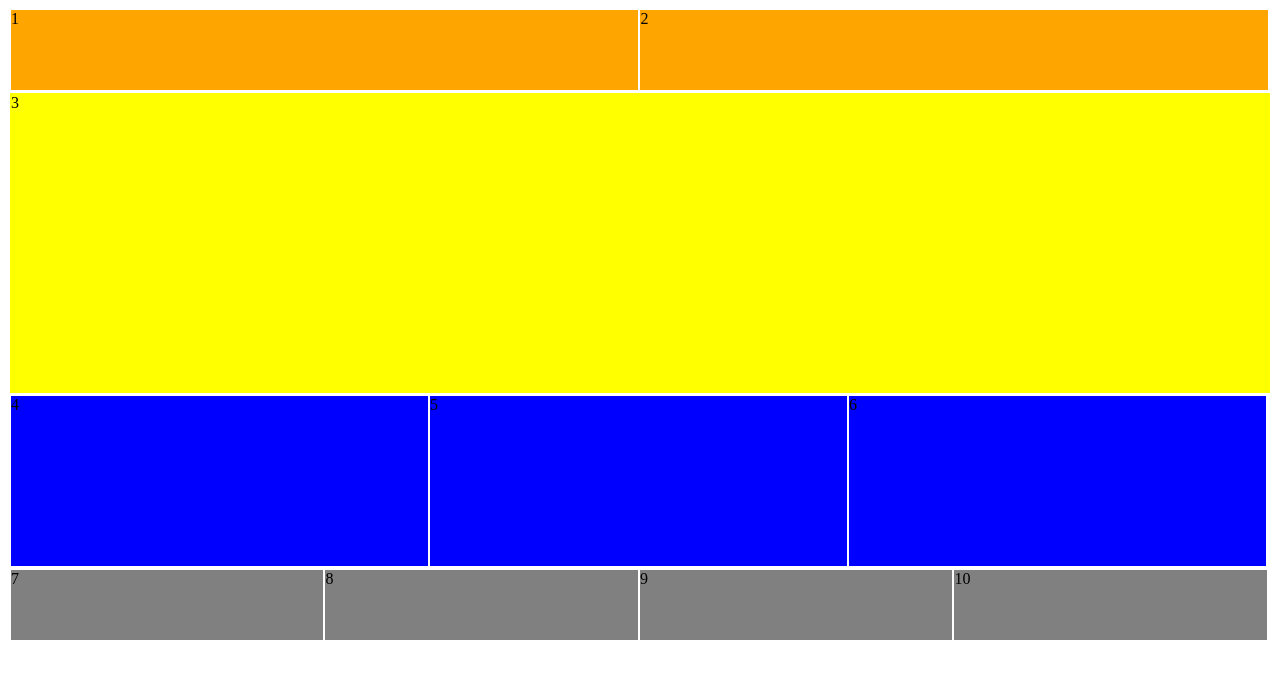
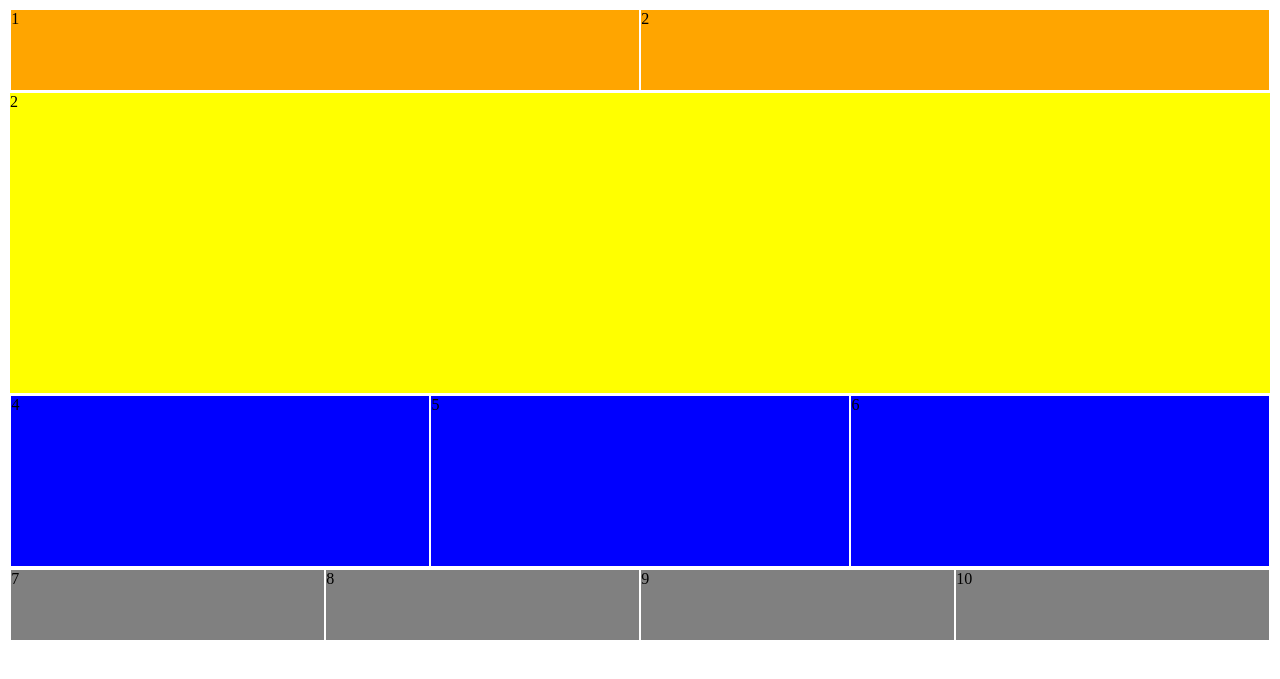
Before and after one commit to Barbadosas89/CODEACADEMY, a PHP site: page / in a window 1280 px wide. Shown: the top 679 px of the page. Run offline with PHP 8.4, Linux system fonts and the light colour scheme.

Commit message:
Add files via upload

```diff
--- a/CodeAcademy/classworks/15.09.2021/15.09.2021-1/index.html
+++ b/CodeAcademy/classworks/15.09.2021/15.09.2021-1/index.html
@@ -14,7 +14,7 @@
     <div>2</div>
   </div>
   <div class="div2">
-    <div>3</div>
+    2
   </div>
   <div class="div3">
     <div>4</div>
--- a/CodeAcademy/classworks/15.09.2021/15.09.2021-1/styles/master.css
+++ b/CodeAcademy/classworks/15.09.2021/15.09.2021-1/styles/master.css
@@ -30,6 +30,7 @@
 @media only screen and (min-width:768px) {
   .div2 {
     height: 200px;
+    flex-grow: 1;
   }
 
   .div3>div {
@@ -40,6 +41,7 @@
     display: flex;
     flex-direction: row;
     flex-wrap: wrap;
+    justify-content: space-around;
   }
 
   .div4>div {
@@ -53,6 +55,7 @@
     display: flex;
     flex-direction: row;
     flex-wrap: wrap;
+    justify-content: space-around;
   }
 
   .div1>div {
@@ -68,6 +71,7 @@
     display: flex;
     flex-direction: row;
     flex-wrap: wrap;
+    justify-content: space-around;
   }
 
   .div3>div {
@@ -79,6 +83,7 @@
     display: flex;
     flex-direction: row;
     flex-wrap: wrap;
+    justify-content: space-around;
   }
 
   .div4>div {
```
